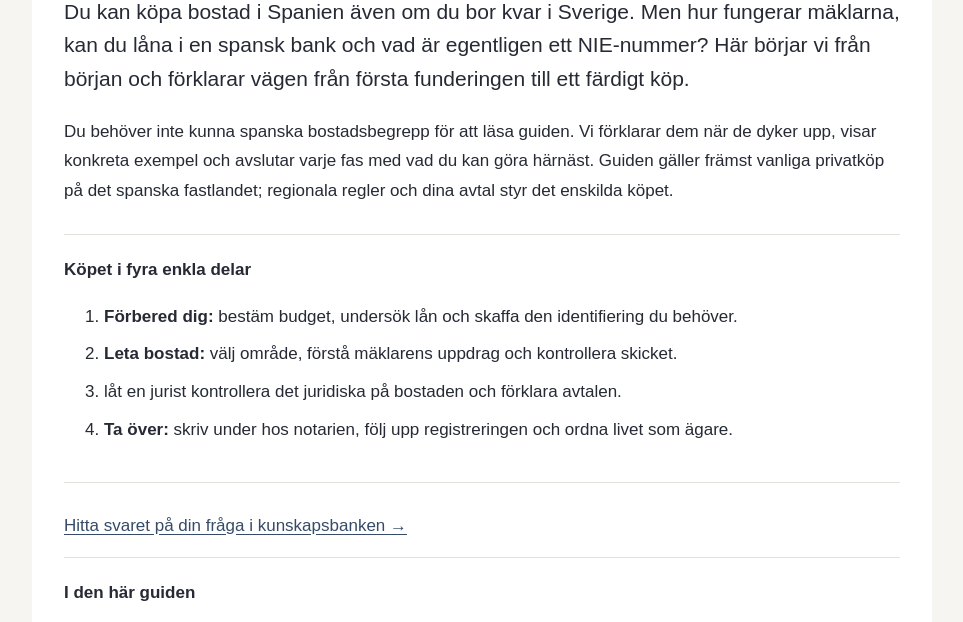
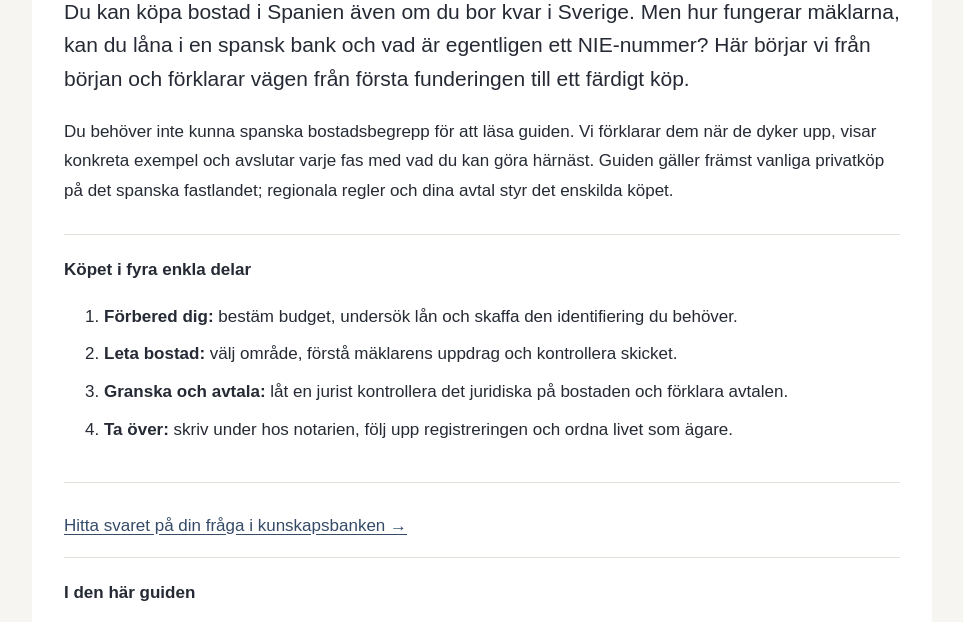
Before and after one commit to sverkercaron-sys/keyra, a website: page guide.html in a window 1280 px wide. Shown: the part 401-1023 px from the top of the page, without its empty margins (158-1121 px from the left). Drawn offline with Linux system fonts and the light colour scheme.

Commit message:
Matcha formateringen i punkt tre i köpguiden

```diff
--- a/guide.html
+++ b/guide.html
@@ -5,7 +5,7 @@
 <h1>Köpguiden: Så köper du bostad i Spanien steg-för-steg</h1>
 <p class="lead">Du kan köpa bostad i Spanien även om du bor kvar i Sverige. Men hur fungerar mäklarna, kan du låna i en spansk bank och vad är egentligen ett NIE-nummer? Här börjar vi från början och förklarar vägen från första funderingen till ett färdigt köp.</p>
 <p>Du behöver inte kunna spanska bostadsbegrepp för att läsa guiden. Vi förklarar dem när de dyker upp, visar konkreta exempel och avslutar varje fas med vad du kan göra härnäst. Guiden gäller främst vanliga privatköp på det spanska fastlandet; regionala regler och dina avtal styr det enskilda köpet.</p>
-<div class="box"><strong>Köpet i fyra enkla delar</strong><ol><li><strong>Förbered dig:</strong> bestäm budget, undersök lån och skaffa den identifiering du behöver.</li><li><strong>Leta bostad:</strong> välj område, förstå mäklarens uppdrag och kontrollera skicket.</li><li>låt en jurist kontrollera det juridiska på bostaden och förklara avtalen.</li><li><strong>Ta över:</strong> skriv under hos notarien, följ upp registreringen och ordna livet som ägare.</li></ol></div>
+<div class="box"><strong>Köpet i fyra enkla delar</strong><ol><li><strong>Förbered dig:</strong> bestäm budget, undersök lån och skaffa den identifiering du behöver.</li><li><strong>Leta bostad:</strong> välj område, förstå mäklarens uppdrag och kontrollera skicket.</li><li><strong>Granska och avtala:</strong> låt en jurist kontrollera det juridiska på bostaden och förklara avtalen.</li><li><strong>Ta över:</strong> skriv under hos notarien, följ upp registreringen och ordna livet som ägare.</li></ol></div>
 <p><a href="kunskapsbank.html">Hitta svaret på din fråga i kunskapsbanken →</a></p><nav aria-label="Innehåll"><strong>I den här guiden</strong><ol><li><a href="#fas1">Förberedelse och ekonomi</a></li><li><a href="#fas2">Söka bostad och gå på visning</a></li><li><a href="#fas3">Juridisk granskning och avtal</a></li><li><a href="#fas4">Tillträde och ägande</a></li><li><a href="#fallor">Vanliga fällor och slutchecklista</a></li><li><a href="#faq">Vanliga frågor</a></li><li><a href="#kallor">Källor och redaktionella uppgifter</a></li></ol></nav>
 <section id="fas1"><h2>Fas 1 Förberedelse och ekonomi</h2>
 <h3 id="kan-jag-som-svensk-kopa-bostad-i-spanien-utan-att-bo-dar">Kan jag som svensk köpa bostad i Spanien utan att bo där?</h3>
```
